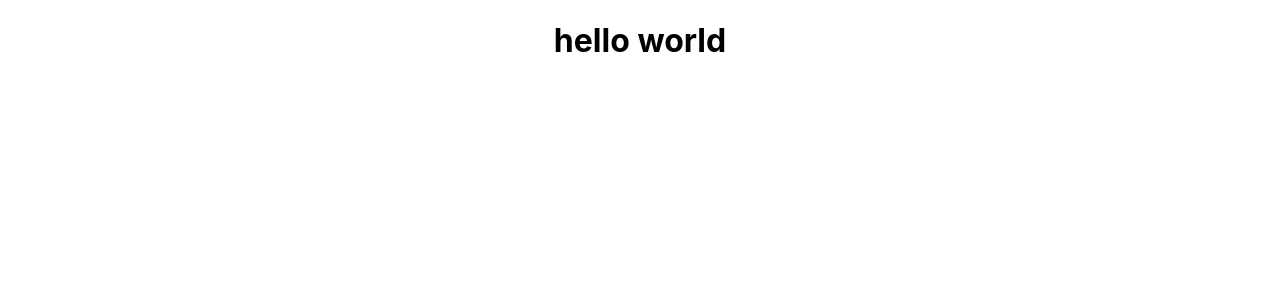
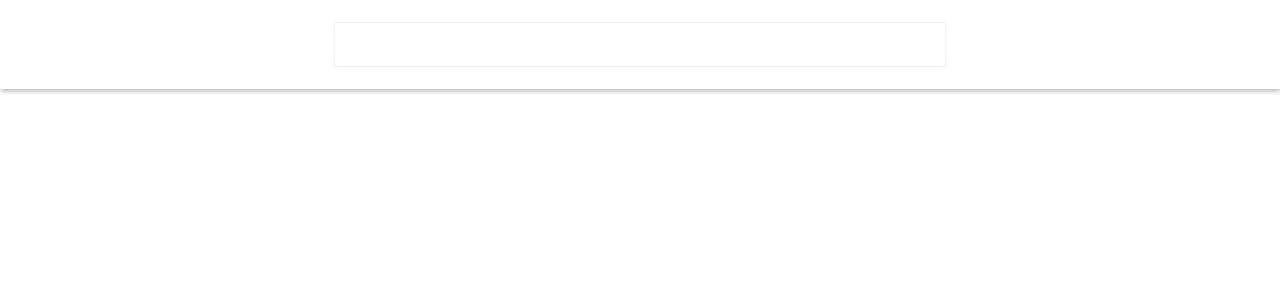
Before and after one commit to psyQore/buscador-img-react, a React (Create React App) app: page / in a window 1280 px wide. Shown: the top 300 px of the page. Built offline with nearby package versions, Linux system fonts and the light colour scheme.

Commit message:
Se crea el header de la app con sus respectivos estilos

```diff
--- a/src/App.js
+++ b/src/App.js
@@ -1,12 +1,25 @@
-import logo from './logo.svg';
-import './App.css';
+import React from "react";
+import { Formik, Form, Field } from "formik";
+import "./header.css"
 
-function App() {
+const App = () => {
   return (
-    <div className="App">
-      <h1>hello world</h1>
+    <div>
+      <header>
+        <Formik
+          initialValues={{ search: "" }}
+          onSubmit={async (values) => {
+            // Llamar a la api de unsplash
+            console.log(values);
+          }}
+        >
+          <Form>
+            <Field name='search' />
+          </Form>
+        </Formik>
+      </header>
     </div>
   );
-}
+};
 
 export default App;
--- /dev/null
+++ b/src/header.css
@@ -0,0 +1,27 @@
+html {
+  box-sizing: content-box;
+}
+
+html * {
+  box-sizing: inherit;
+}
+
+header {
+  display: flex;
+  justify-content: center;
+  background-color: #fff;
+  padding: 22px;
+  box-shadow: 1px 2px 5px rgb(0, 0, 0, 0.3);
+  z-index: 2;
+  position: relative;
+}
+
+header input {
+  outline: none;
+  border: solid 1px #eee;
+  padding: 10px 5px;
+  width: 600px;
+  border-radius: 4px;
+  font-size: 20px;
+  font-weight: 600;
+}
```
